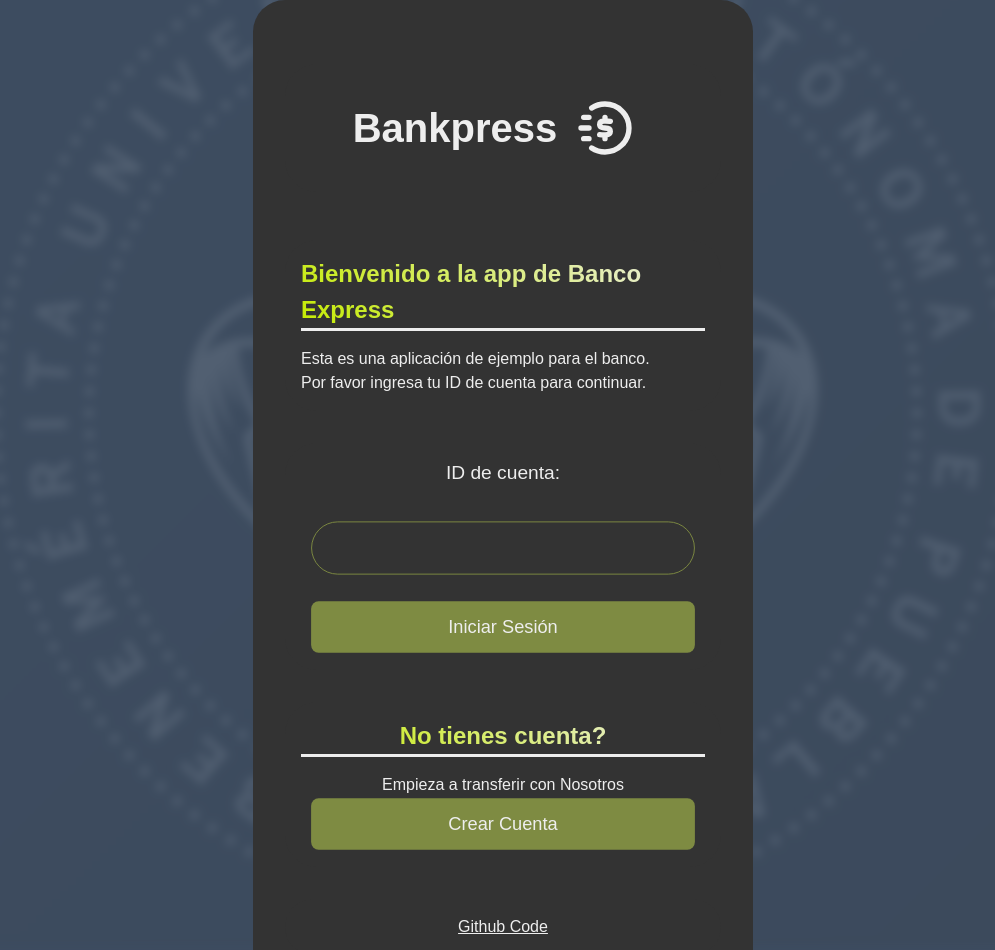
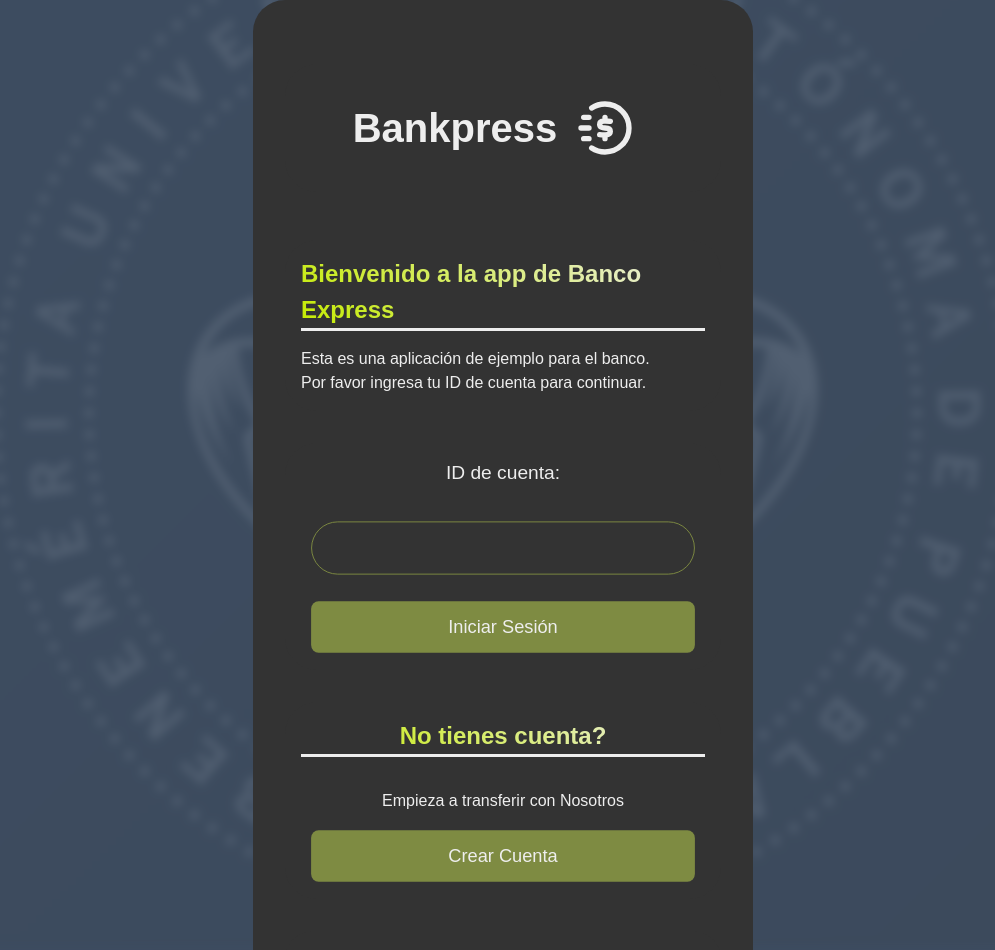
Before and after one commit to RainBWP/BancoNET, a React (Vite) app in the folder front-end-banco-express/: page / in a window 1280 px wide. Shown: the top 950 px of the page, without its empty margins (137-1132 px from the left). Built offline with nearby package versions, Linux system fonts and the light colour scheme; a web font is replaced by a local one.

Commit message:
feat: add styling for signup container and GitHub button

```diff
--- a/front-end-banco-express/src/index.css
+++ b/front-end-banco-express/src/index.css
@@ -93,6 +93,12 @@ h2 {
 
 }
 
+.signup-container {
+  display: flex;
+  flex-direction: column;
+  gap: 1rem;
+}
+
 body {
   color: var(--text-color);
   line-height: 1.5;
@@ -169,3 +175,8 @@ button {
 button:hover {
   transform: scale(1);
 }
+
+.github-btn {
+  margin: 0;
+  padding: 0;
+}
```
